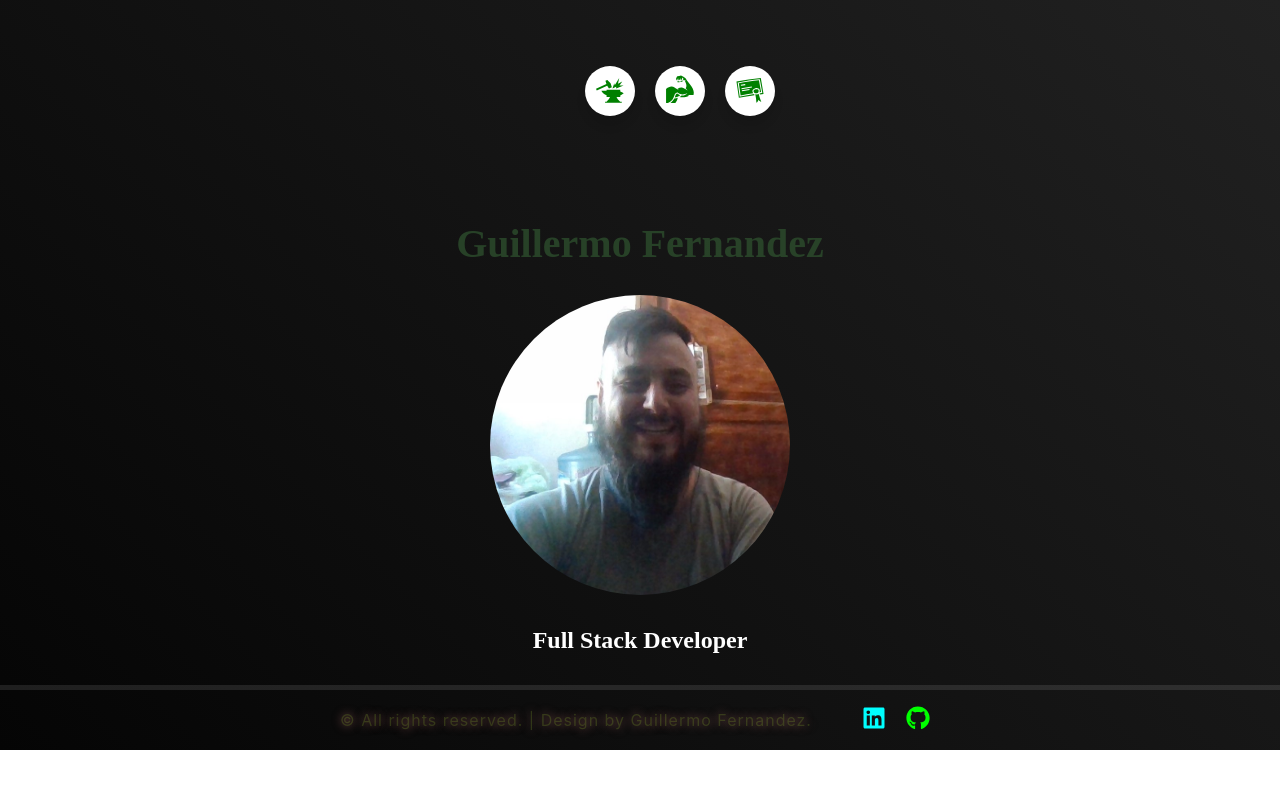
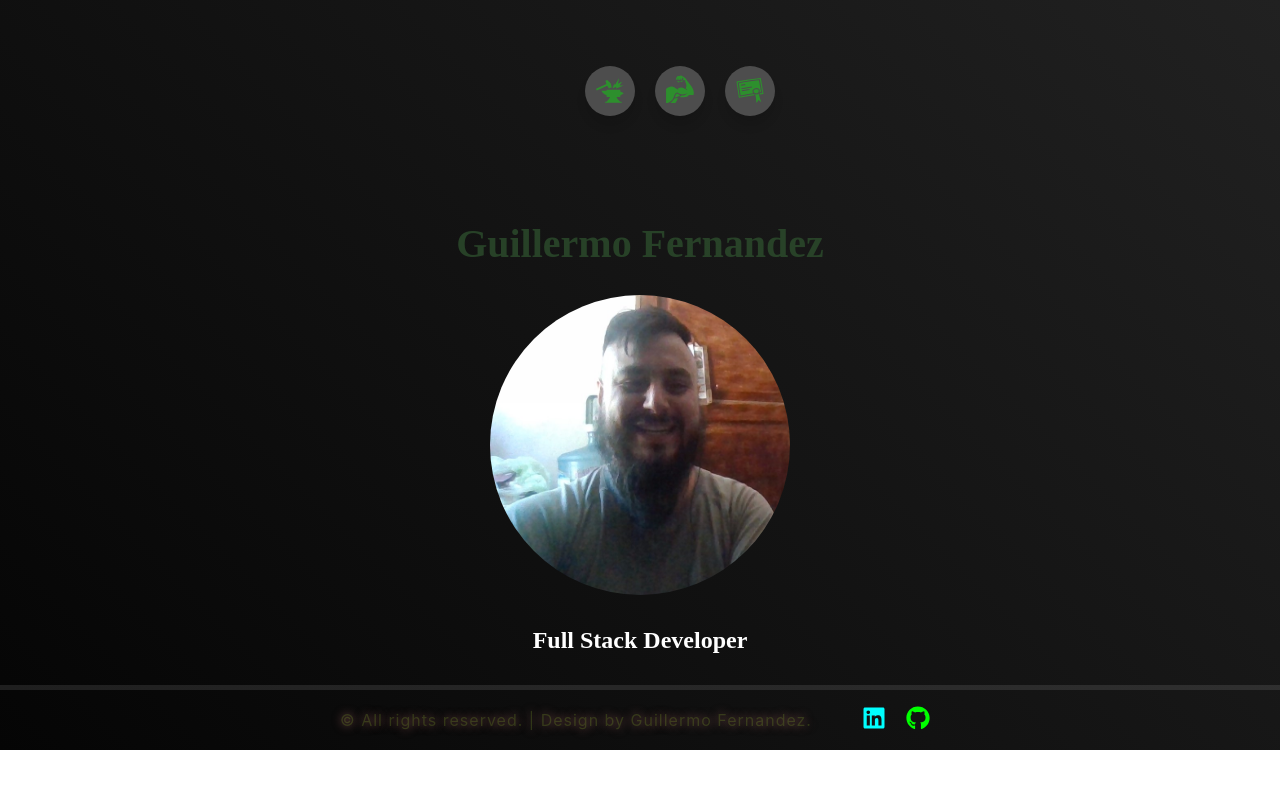
Before and after one commit to GEdgardoFernandez/Portfolio, a React (Create React App) app: page / in a window 1280 px wide. Shown: the top 788 px of the page. Built offline with nearby package versions, Linux system fonts and the light colour scheme; a web font is replaced by a local one.

Commit message:
se mejoro el hover del boron con el h1

```diff
--- a/src/Components/Menu/Menu.module.css
+++ b/src/Components/Menu/Menu.module.css
@@ -19,7 +19,7 @@
 
   .wrapper .icon {
     position: relative;
-    background: #fff;
+    background: #4d4d4d;
     border-radius: 50%;
     margin: 10px;
     width: 50px;
@@ -73,7 +73,7 @@
   }
 
   .wrapper svg {
-    fill: green;
+    fill: rgba(39, 158, 39, 0.825);
   }
 
   .wrapper span:hover,
--- a/src/Components/Profile/Profile.jsx
+++ b/src/Components/Profile/Profile.jsx
@@ -18,8 +18,11 @@ const Profile = () => {
     }
     return (
         <div className={style.profile}>
-            <button className={style.button} onClick={handleClick}>
-                <h1>{isHovered ? 'CLICK ME' : 'Guillermo Fernandez'}</h1>
+            <button className={style.button}
+                onClick={handleClick}
+                onMouseEnter={handleMouseEnter}
+                onMouseLeave={handleMouseLeave}>
+                <h1>{isHovered ? 'Click Me for more!!!' : 'Guillermo Fernandez'}</h1>
             </button>
             <ModalDesc show={isModalVisible} closed={() => setIsModalVisible(false)} />
             <img src={imageP} alt="Foto de perfil" />
```
